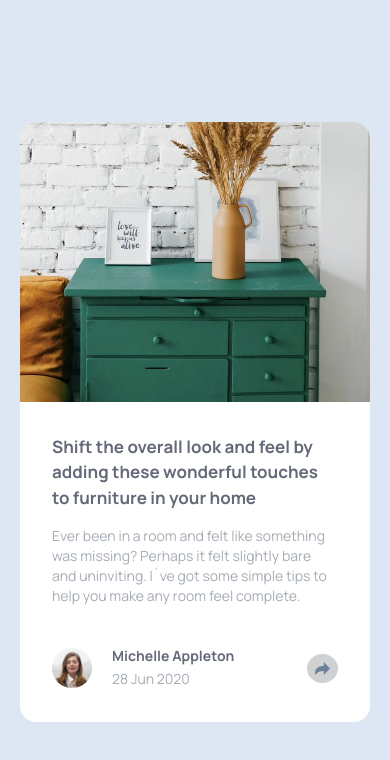
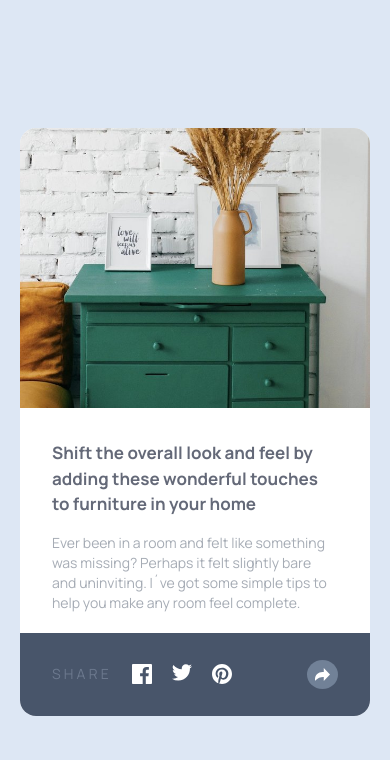
Before and after one commit to Bofi1/Article-preview-component, a website: page index.html in a window 390 px wide. Both pictures are taken after a click on the element 322 px from the left and 668 px from the top of the page. Drawn offline with Linux system fonts and the light colour scheme.

Commit message:
mobile done

```diff
--- a/app.js
+++ b/app.js
@@ -0,0 +1,43 @@
+let share1 = document.getElementById("share1");
+let footer1 = document.getElementById("footer1");
+let footer2 = document.getElementById("footer2");
+let share2 = document.getElementsByClassName("share2");
+
+// everything commented is about copied animation
+// let share3 = document.getElementById("share3");
+// let copy = document.getElementById("copy");
+
+share1.addEventListener("click", () => {
+  footer1.classList.add("hidden");
+  footer2.classList.remove("hidden");
+  footer2.classList.add("flex");
+});
+
+// share3.addEventListener("click", () => {
+//   footer1.classList.remove("hidden");
+//   footer2.classList.add("hidden");
+//   footer2.classList.remove("flex");
+// });
+
+for (let i = 0; i < share2.length; i++) {
+  share2[i].addEventListener("click", () => {
+    footer1.classList.remove("hidden");
+    footer2.classList.add("hidden");
+    footer2.classList.remove("flex");
+
+    // copy.classList.remove("opacity-0");
+    // copy.classList.add("opacity-1");
+    // copy.classList.add("top-[49%]");
+
+    // setTimeout(() => {
+    //   copy.classList.add("opacity-0");
+    //   copy.classList.remove("opacity-1");
+    //   copy.classList.add("top-[47%]");
+    // }, 800);
+
+    // setTimeout(() => {
+    //   copy.classList.remove("top-[49%]");
+    //   copy.classList.remove("top-[47%]");
+    // }, 900);
+  });
+}
--- a/index.html
+++ b/index.html
@@ -6,20 +6,32 @@
     <title>Document</title>
     <link rel="stylesheet" href="output.css" />
   </head>
-  <body class="bg-[#dde7f4] px-5 font-manrope">
+  <body class="bg-[#dde7f4] px-5 font-manrope relative">
+    <!-- <div
+      id="copy"
+      class="absolute bg-[#646978] px-8 py-3 rounded-2xl text-[#A6ACB5] top-1/2 left-1/2 -translate-x-1/2 opacity-0 transition-all"
+    >
+      Copied
+    </div> -->
+
     <article class="bg-white rounded-2xl">
       <img class="w-full rounded-t-2xl" src="images/drawers.jpg" />
-      <div class="p-8">
-        <h1 class="font-bold text-[#646978] text-[17px]">
+      <div class="">
+        <h1 class="font-bold text-[#646978] text-[17px] px-8 mt-8">
           Shift the overall look and feel by adding these wonderful touches to
           furniture in your home
         </h1>
-        <h2 class="text-[#A6ACB5] text-sm mt-4">
+        <h2 class="text-[#A6ACB5] text-sm mt-4 px-8 mb-5">
           Ever been in a room and felt like something was missing? Perhaps it
           felt slightly bare and uninviting. I´ve got some simple tips to help
           you make any room feel complete.
         </h2>
-        <div class="flex items-center justify-between mt-10">
+
+        <!-- footer -->
+        <div
+          id="footer1"
+          class="flex items-center justify-between px-8 py-[20px]"
+        >
           <div class="flex items-center">
             <img
               class="rounded-[100%] h-10 mr-5"
@@ -34,9 +46,49 @@
             </div>
           </div>
           <div
-            class="inline-block rounded-[100%] bg-[#cfd1d2] p-2 hover:bg-[#cbcccd] cursor-pointer"
+            id="share1"
+            class="inline-block rounded-[100%] bg-[#cfd1d2] p-2 hover:bg-[#cbcccd] cursor-pointer relative"
           >
             <img src="images/icon-share.svg" alt="" />
+          </div>
+        </div>
+
+        <!-- footer share -->
+        <div
+          id="footer2"
+          class="items-center justify-between px-8 py-[27px] rounded-b-2xl bg-[#48556A] w-full hidden"
+        >
+          <div class="flex items-center">
+            <span class="tracking-[0.2rem] text-[#6C798E] text-sm">SHARE</span>
+            <div class="flex ml-5">
+              <a target="_blank" href="https://www.facebook.com/">
+                <img
+                  class="share2"
+                  src="images/icon-facebook.svg"
+                  alt="facebook-icon"
+              /></a>
+
+              <a target="_blank" href="https://www.x.com/">
+                <img
+                  class="mx-5 share2"
+                  src="images/icon-twitter.svg"
+                  alt="twitter-icon"
+              /></a>
+
+              <a target="_blank" href="https://www.instagram.com/">
+                <img
+                  class="share2"
+                  src="images/icon-pinterest.svg"
+                  alt="pinterest-icon"
+              /></a>
+            </div>
+          </div>
+
+          <!-- id = "share3" -->
+          <div
+            class="inline-block rounded-[100%] bg-[#718197] p-2 hover:bg-[#77869c] cursor-pointer relative share2"
+          >
+            <img src="images/icon-share-white.svg" alt="" />
           </div>
         </div>
       </div>
```
Also changed, not shown: images/icon-share-white.svg (added), output.css.
